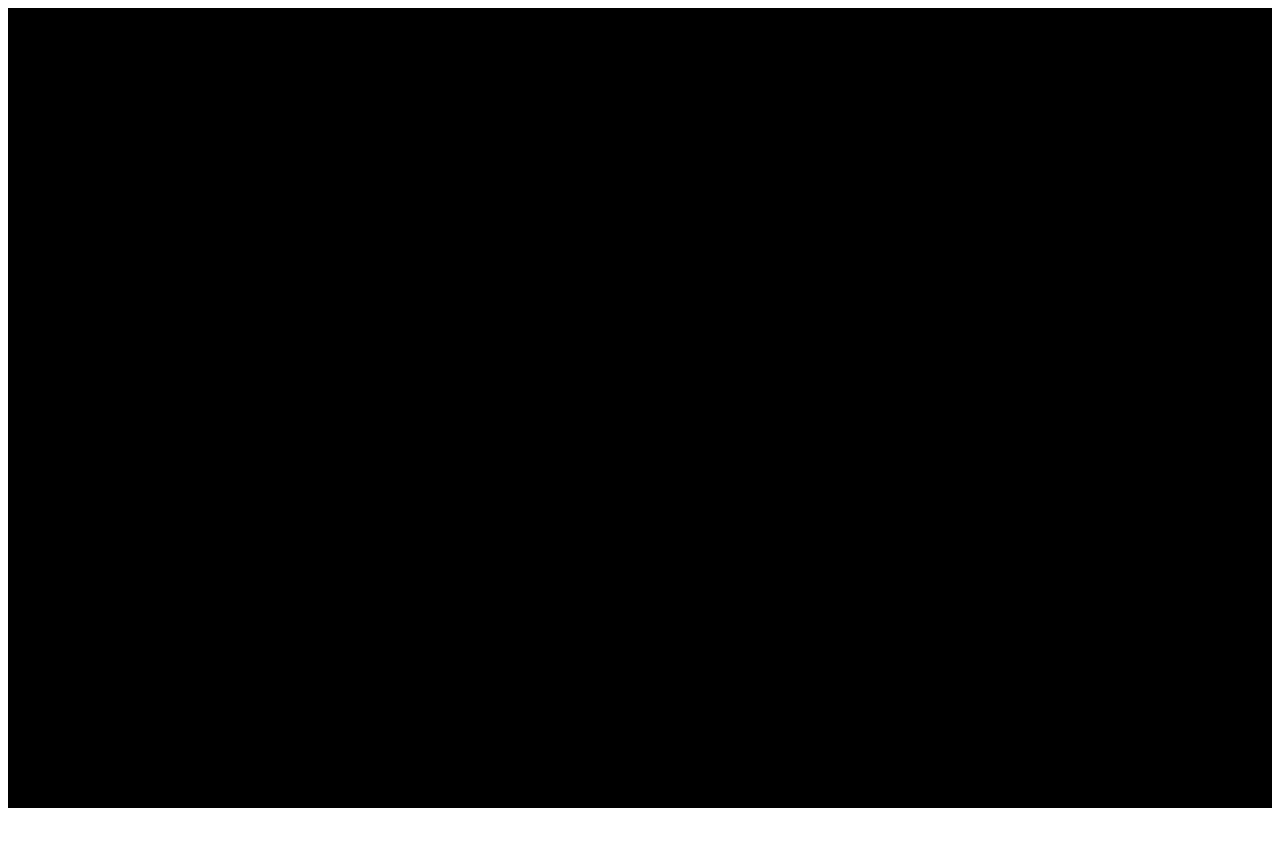
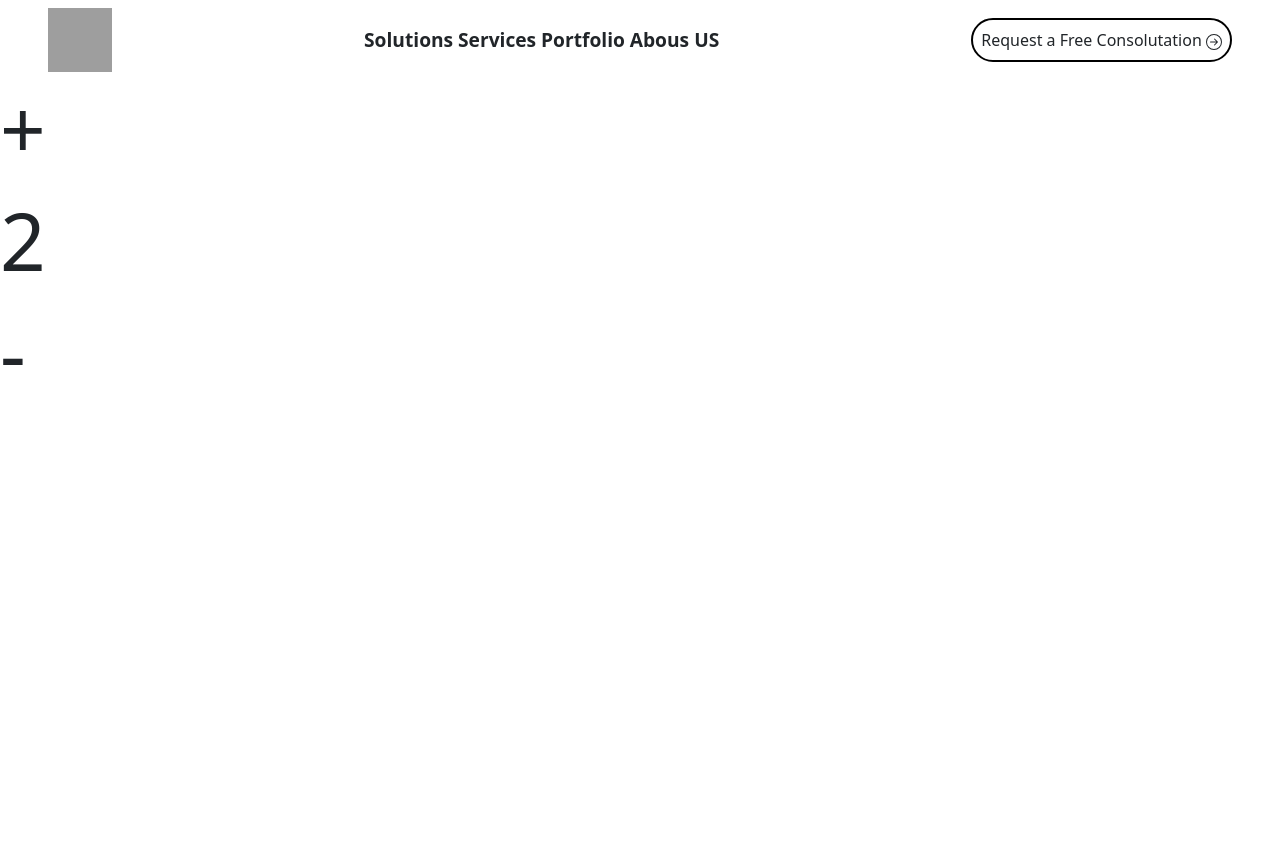
Before and after one commit to kemdev/marlu-digital-solution, a React (Create React App) app: page /solutions in a window 1280 px wide. Before the commit this address had no page. Shown: the top 846 px of the page. Before the commit the page ends 816 px from the top, so only its background shows below. Built offline with nearby package versions, Linux system fonts and the light colour scheme; grey boxes are pictures that could not be loaded.

Commit message:
add navBar and add empty component

```diff
--- a/package.json
+++ b/package.json
@@ -5,9 +5,12 @@
   "homepage": "https://kemdev.github.io",
   "dependencies": {
     "axios": "^0.27.2",
+    "bootstrap": "^5.1.3",
     "gh-pages": "^4.0.0",
     "react": "^17.0.2",
+    "react-bootstrap": "^2.4.0",
     "react-dom": "^17.0.2",
+    "react-icons": "^4.4.0",
     "react-router-dom": "^6.3.0",
     "react-scripts": "^5.0.1",
     "sass": "^1.52.3"
--- a/src/App.jsx
+++ b/src/App.jsx
@@ -3,10 +3,13 @@ import React from 'react'
 import './App.scss';
 import Routers from "./Routers";
 
+import Navbar from './components/Navbar/Navbar'
+
 
 function App() {
   return (
     <div className="App mainApp">
+      <Navbar />
         <Routers />
     </div>
   );
--- a/src/App.scss
+++ b/src/App.scss
@@ -1,5 +1,4 @@
-.App{
-    background: black;
-    height: 100vh;
-    width: 100%;
+a{
+    text-decoration: none !important;
+    color: inherit !important;
 }
--- a/src/Routers.jsx
+++ b/src/Routers.jsx
@@ -1,11 +1,13 @@
 import React from 'react'
 
 import { Routes, Route } from "react-router-dom";
+import Solution from './components/Solution/Solution'
+
 
 export default function Routers() {
   return (
     <Routes>
-
+        <Route path="/solutions" element={<Solution />} />
     </Routes>
   )
 }
--- /dev/null
+++ b/src/components/Navbar/Navbar.jsx
@@ -0,0 +1,39 @@
+import React from "react";
+
+import { Link } from "react-router-dom";
+
+import "./navbar.scss";
+
+import { BsArrowRightCircle } from "react-icons/bs";
+
+export default function Navbar() {
+  const logoStyle = {
+    width: 64,
+    height: 64,
+  };
+
+  return (
+    <div className="d-flex justify-content-between align-items-center py-2 px-5">
+      <div className="logo">
+        <img
+          style={logoStyle}
+          src="https://www.pngfind.com/pngs/m/16-160626_kangaroo-png-kangaroo-icon-transparent-png.png"
+        />
+      </div>
+      <div
+        className="middle-nav-container d-flex justify-content-between align-items-center text-dark"
+        style={{ fontWeight: "bold", fontSize: "1.2rem" }}
+      >
+        <Link to="/solutions">Solutions</Link>
+        <Link to="/services"> Services</Link>
+        <Link to="/portfolio">Portfolio</Link>
+        <Link to="/about-us">Abous US</Link>
+      </div>
+      <Link to="/request">
+        <div className="request-pill rounded-pill p-2" style={{ border: "2px solid black" }}>
+          Request a Free Consolutation <BsArrowRightCircle />
+        </div>
+      </Link>
+    </div>
+  );
+}
--- /dev/null
+++ b/src/components/Navbar/navbar.scss
@@ -0,0 +1,23 @@
+$hoverColor:  #7b8085;
+
+.middle-nav-container{
+    width: 30%;
+
+
+    & a{
+        transition: all .3s ease;
+        &:hover{
+            color: $hoverColor !important;
+        }
+    }
+}
+
+
+.request-pill {
+    transition: all 0.5s ease;
+   &:hover{
+        background: $hoverColor;
+        border: 2px solid $hoverColor !important ;
+        color: white
+}
+}
--- /dev/null
+++ b/src/components/Solution/Solution.jsx
@@ -0,0 +1,21 @@
+import React, {useState} from 'react'
+
+export default function Solution() {
+
+    const [number, setNumber] = useState(2)
+
+    const increase = () => {
+        setNumber(number + 1)
+    }
+    const decrease = () => {
+        setNumber(number - 1)
+    }
+
+  return (
+    <div className="w-100 vh-100 display-1">
+        <p onClick={increase}>+</p>
+        <p className="" >{number}</p>
+        <p onClick={decrease}>-</p>
+    </div>
+  )
+}
--- a/src/index.js
+++ b/src/index.js
@@ -2,6 +2,8 @@ import React from "react";
 import ReactDOM from "react-dom";
 import { BrowserRouter } from "react-router-dom";
 import App from "./App";
+
+import 'bootstrap/dist/css/bootstrap.min.css';
 
 
 // css
```
Also changed, not shown: src/components/Navbar.jsx (deleted, +0 -9 lines), 1 other file (tests, documents, lock files or other folders).
